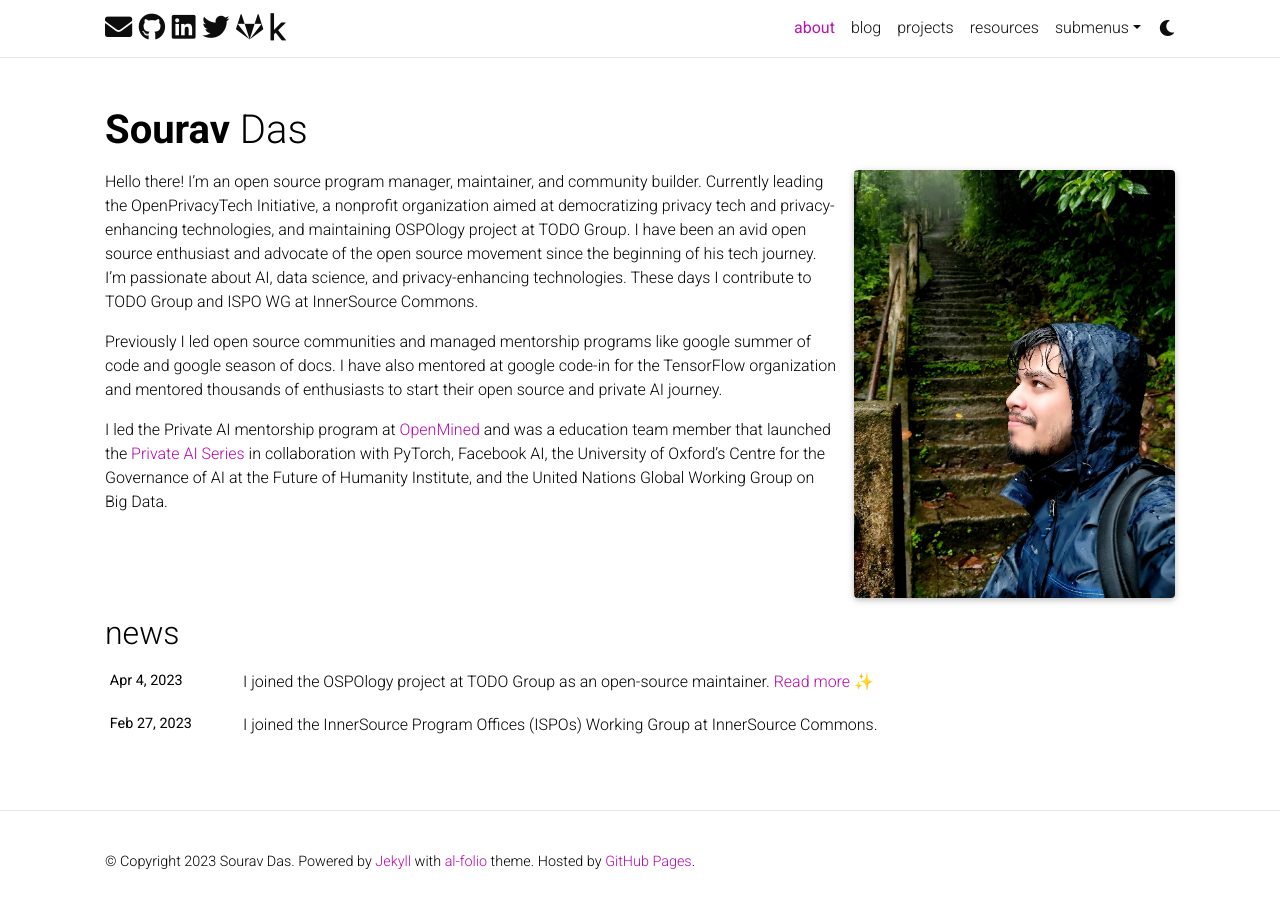
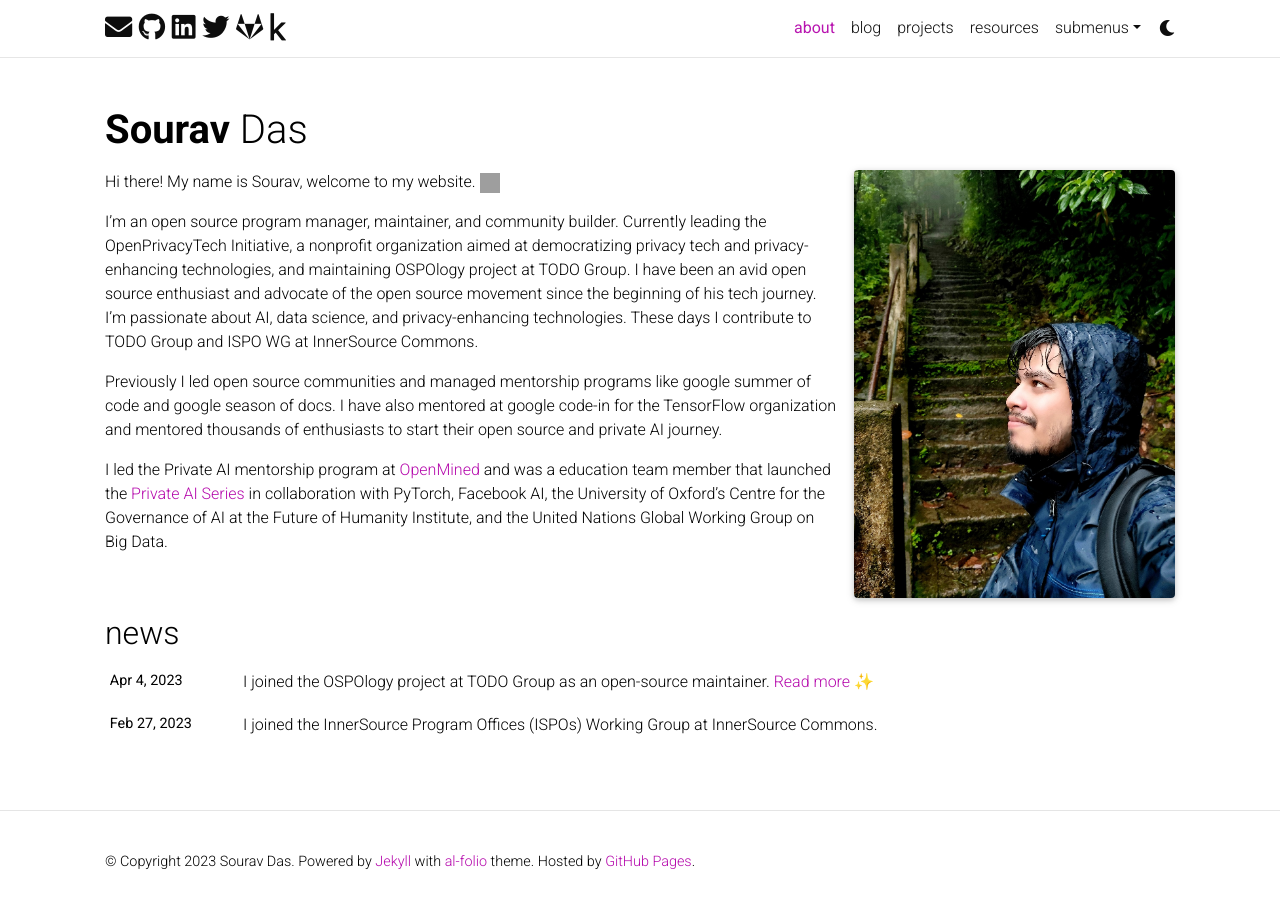
Before and after one commit to souravcipher/souravcipher.github.io, a Jekyll site: the page built from _pages/about.md, in a window 1280 px wide. Built offline with Jekyll 4.4.1, drawn with Linux system fonts in a browser that asks for light colours; full-size pictures stand in for the smaller copies a plugin makes; emoji names are drawn with the system emoji font; comment, search, counter and statistics services are not loaded; a style sheet for code colours, icons or effects is not loaded; grey boxes are pictures that could not be loaded.

Commit message:
Update about.md

```diff
--- a/_pages/about.md
+++ b/_pages/about.md
@@ -19,7 +19,10 @@ selected_papers: false # includes a list of papers marked as "selected={true}"
 social: false  # includes social icons at the bottom of the page
 ---
 
-Hello there! I'm an open source program manager, maintainer, and community builder. Currently leading the OpenPrivacyTech Initiative, a nonprofit organization aimed at democratizing privacy tech and privacy-enhancing technologies, and maintaining OSPOlogy project at TODO Group. I have been an avid open source enthusiast and advocate of the open source movement since the beginning of his tech journey. I'm passionate about AI, data science, and privacy-enhancing technologies. These days I contribute to TODO Group and ISPO WG at InnerSource Commons.
+Hi there!  My name is Sourav, welcome to my website. <img src="https://emojis.slackmojis.com/emojis/images/1641578819/51091/pikachu_wave.gif" width="20" height="20">
+
+
+I'm an open source program manager, maintainer, and community builder. Currently leading the OpenPrivacyTech Initiative, a nonprofit organization aimed at democratizing privacy tech and privacy-enhancing technologies, and maintaining OSPOlogy project at TODO Group. I have been an avid open source enthusiast and advocate of the open source movement since the beginning of his tech journey. I'm passionate about AI, data science, and privacy-enhancing technologies. These days I contribute to TODO Group and ISPO WG at InnerSource Commons.
 
 Previously I led open source communities and managed mentorship programs like google summer of code and google season of docs. I have also mentored at google code-in for the TensorFlow organization and mentored thousands of enthusiasts to start their open source and private AI journey.
 
```
